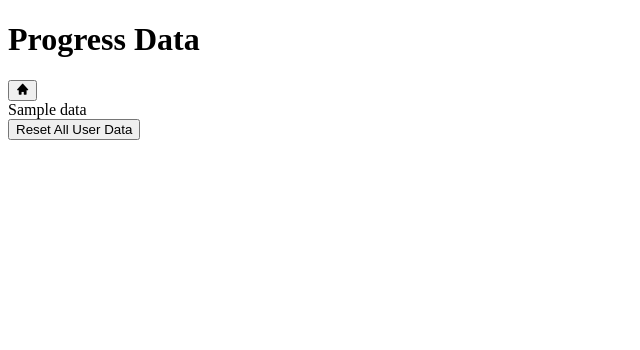
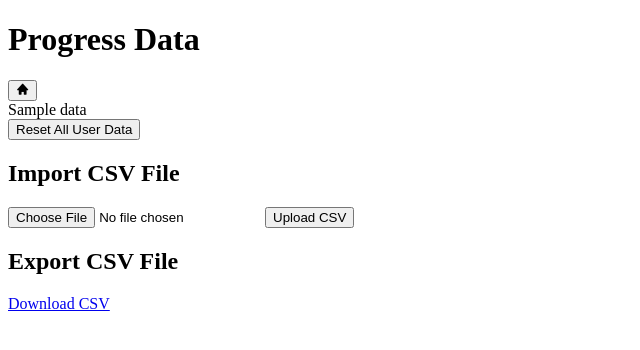
Before and after one commit to shayan-taba/GUI_Task, a Flask app: template templates/view_data.html in a window 1280 px wide. Shown: the top 350 px of the page, without its empty margins (0-640 px from the left). Run offline with Flask 3, Linux system fonts and the light colour scheme; the template is opened without the code that fills it: most values are stand-ins (such as "Sample title", 1, 10 or a date in 2020).

Commit message:
import / export functionality of data

```diff
--- a/app.py
+++ b/app.py
@@ -2,15 +2,17 @@ import os
 import threading
 import webview  # Import PyWebview
 import sys
-from flask import Flask, render_template, request, redirect, url_for, jsonify, session
+from flask import Flask, render_template, request, redirect, url_for, jsonify, session, send_file
 import json
 import pandas as pd
 import random
-from utils import generate_test, get_statistics, get_category_stats, save_user_data, load_user_data, delete_user_data
+from utils import generate_test, get_statistics, get_category_stats, save_user_data, load_user_data, delete_user_data, headers
 from stats_util import create_category_performance_chart, create_progress_line_chart, create_correct_pie_chart
 import uuid
+from werkzeug.utils import secure_filename
 import time
 
+data_file = 'user_data/user_data.csv'
 app = Flask(__name__)
 app.secret_key = str(uuid.uuid4())  # Replace with a secure key
 
@@ -98,10 +100,6 @@ def generate_random_test():
     questions = generate_test(categories)
     return jsonify(questions)
 
-# Run Flask app in a thread
-def start_flask():
-    app.run(port=8000)
-
 @app.route('/statistics')
 def statistics():
     #if 'questions' not in session:
@@ -129,7 +127,54 @@ def statistics():
     return render_template('results.html', stats=stats)
     '''
 
+app.config['UPLOAD_FOLDER'] = 'uploads/'
+app.config['ALLOWED_EXTENSIONS'] = {'csv'}
+
+def allowed_file(filename):
+    return '.' in filename and \
+           filename.rsplit('.', 1)[1].lower() in app.config['ALLOWED_EXTENSIONS']
+
+@app.route('/import_csv', methods=['POST'])
+def import_csv():
+    if 'file' not in request.files:
+        return redirect(request.url)
+    file = request.files['file']
+    if file.filename == '':
+        return redirect(request.url)
+    if file and allowed_file(file.filename):
+        filename = secure_filename(file.filename)
+        filepath = os.path.join(app.config['UPLOAD_FOLDER'], filename)
+        file.save(filepath)
+
+        # Read CSV file into DataFrame
+        df = pd.read_csv(filepath)
+
+        # Clean DataFrame: drop empty rows and columns
+        df.dropna(how='all', inplace=True)  # Drop rows where all elements are NaN
+        df.dropna(axis=1, how='all', inplace=True)  # Drop columns where all elements are NaN
+
+        # Validate DataFrame columns and data
+        if 'category' in df.columns and 'correct' in df.columns and 'timestamp' in df.columns:
+            df.to_csv(data_file, mode='w', header=headers, index=False)
+        else:
+            return "CSV file format is incorrect. Please ensure it has 'category', 'correct', and 'timestamp' columns."
+
+        return redirect(url_for('index'))
+
+@app.route('/export_csv')
+def export_csv():
+    if os.path.exists(data_file):
+        return send_file(data_file, as_attachment=True)
+    else:
+        return "No data available to export"
+
+# Run Flask app in a thread
+def start_flask():
+    app.run(port=8000)
+
 if __name__ == '__main__':
+    if not os.path.exists(app.config['UPLOAD_FOLDER']):
+        os.makedirs(app.config['UPLOAD_FOLDER'])
     # Check for 'production' mode in the command-line arguments
     if len(sys.argv) > 1 and sys.argv[1] == 'production':
         # Run in production mode with PyWebview
--- a/templates/index.html
+++ b/templates/index.html
@@ -16,7 +16,7 @@
         </select>
         <button type="submit">Start Test</button>
     </form>
-    <a href="{{ url_for('statistics') }}">View Statistics</a>
+    <a href="{{ url_for('statistics') }}">View Statistics</a><br>
     <a href="{{ url_for('view_data') }}">View User Data</a>
 </body>
 </html>
--- a/templates/view_data.html
+++ b/templates/view_data.html
@@ -21,7 +21,20 @@
         <form action="{{ url_for('delete_data') }}" method="post">
             <button type="submit">Reset All User Data</button>
         </form>
+        <!-- Upload Form -->
+        <div class="button-container">
+            <h2>Import CSV File</h2>
+            <form action="{{ url_for('import_csv') }}" method="post" enctype="multipart/form-data">
+                <input type="file" name="file" accept=".csv" required>
+                <input type="submit" value="Upload CSV">
+            </form>
+        </div>
 
+        <!-- Download Link -->
+        <div class="button-container">
+            <h2>Export CSV File</h2>
+            <a href="{{ url_for('export_csv') }}" class="button">Download CSV</a>
+        </div>
     </div>
 </body>
 
--- a/utils.py
+++ b/utils.py
@@ -2,6 +2,8 @@ import json
 import pandas as pd
 import random
 import os
+
+headers = ['category', 'correct', 'timestamp']
 
 def load_questions():
     with open('./questions.json') as f:
@@ -24,7 +26,6 @@ def load_user_data():
 def delete_user_data():
     open('user_data/user_data.csv', 'w').close()
     file_path = 'user_data/user_data.csv'
-    headers = ['category', 'correct', 'timestamp']
 
     # Check if file exists and is not empty
     if not os.path.exists(file_path) or os.path.getsize(file_path) == 0:
@@ -52,7 +53,6 @@ def get_category_stats():
 
 def save_user_data(question, correct, timestamp):
     file_path = 'user_data/user_data.csv'
-    headers = ['category', 'correct', 'timestamp']
 
     # Check if file exists and is not empty
     if not os.path.exists(file_path) or os.path.getsize(file_path) == 0:
```
Also changed, not shown: uploads/user_data.csv (added, +28 -0 lines), user_data/user_data.csv (+0 -27 lines).
